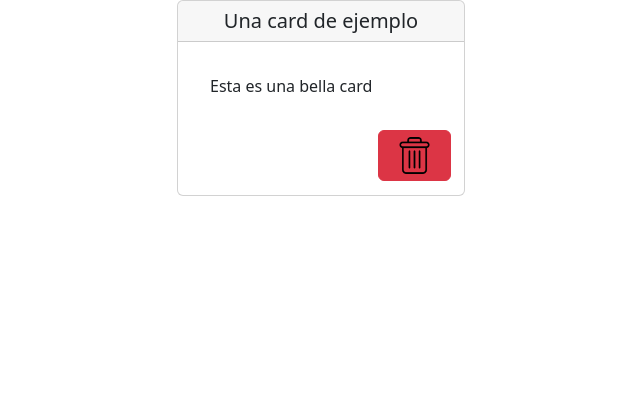
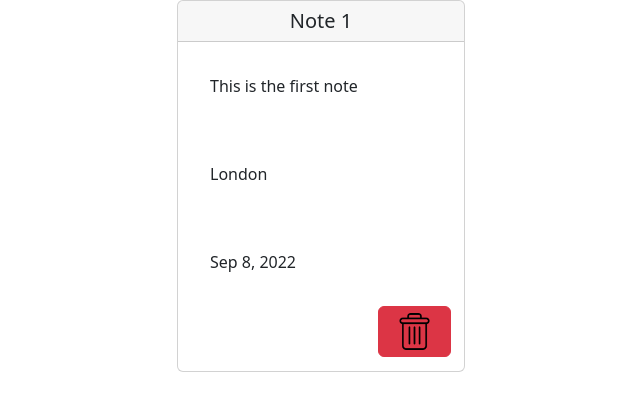
Before and after one commit to antoniamescia/notesapp-angular, an Angular app in the folder notesApp/: page / in a window 1280 px wide. Shown: the top 410 px of the page, without its empty margins (319-959 px from the left). Built offline with nearby package versions, Linux system fonts and the light colour scheme.

Commit message:
Started implementing weather component

```diff
--- a/notesApp/src/app/app.module.ts
+++ b/notesApp/src/app/app.module.ts
@@ -5,11 +5,13 @@ import { AppRoutingModule } from './app-routing.module';
 import { AppComponent } from './app.component';
 import { NgbModule } from '@ng-bootstrap/ng-bootstrap';
 import { NoteComponent } from './note/note.component';
+import { WeatherComponent } from './weather/weather.component';
 
 @NgModule({
   declarations: [
     AppComponent,
-    NoteComponent
+    NoteComponent,
+    WeatherComponent
   ],
   imports: [
     BrowserModule,
--- a/notesApp/src/app/note/note.component.html
+++ b/notesApp/src/app/note/note.component.html
@@ -1,14 +1,33 @@
-<div class="cardsBody container d-flex flex-wrap align-content-start justify-content-center">
-    <div class="card text-right" style="width: 18rem;">
-      <h5 class="card-header text-center note-title">Una card de ejemplo</h5>
-      <div class="card-body">
-        <p class="card-body card-text text-left note-description">Esta es una bella card </p>
+<div
+  class="cardsBody container d-flex flex-wrap align-content-start justify-content-center"
+>
+  <div class="card text-right" style="width: 18rem">
+    <h5 class="card-header text-center note-title">{{ note.title }}</h5>
+    <div class="card-body">
+      <p class="card-body card-text text-left note-description">
+        {{ note.description }}
+      </p>
+    </div>
+    <div class="card-body">
+      <p class="card-body card-text text-left note-city">{{note.city}}</p>
+    </div>
+    <div class="card-body">
+      <p class="card-body card-text text-left note-date">{{note.date | date }}</p>
+    </div>
+    <div>
+      <div>
+        <!-- acá va el componente magico de weather -->
       </div>
       <div class="delete-button">
-        <button type="button" id="cardDelete" class="btn btn-danger"
-          id="deleteCardButton">
-          <img src="./assets/img/delete.png" id="cardDeleteIcon" alt="Delete">
+        <button
+          type="button"
+          id="cardDelete"
+          class="btn btn-danger"
+          id="deleteCardButton"
+        >
+          <img src="./assets/img/delete.png" id="cardDeleteIcon" alt="Delete" />
         </button>
       </div>
     </div>
   </div>
+</div>
--- a/notesApp/src/app/note/note.component.ts
+++ b/notesApp/src/app/note/note.component.ts
@@ -3,6 +3,7 @@ import { AddNoteService } from '../add-note.service';
 import { EditNoteService } from '../edit-note.service';
 import { WeatherService } from '../weather.service';
 import { Note } from '../note';
+import { WeatherType } from '../weather';
 
 @Component({
   selector: 'app-note',
@@ -11,11 +12,21 @@ import { Note } from '../note';
 })
 export class NoteComponent implements OnInit {
 
-  selectedNote?: Note;
+  //selectedNote?: Note;
 
-  notes: Note[] = [];
+  note: Note = {
+    id: 1,
+    title: 'Note 1',
+    description: 'This is the first note',
+    city: 'London',
+    date: new Date(),
+    weather: {
+      temperture: 20,
+      type: WeatherType.Cloudy
+    }
+  }
 
-  constructor(private addNoteService : AddNoteService, private editNoteService: EditNoteService, public weatherService : WeatherService) { }
+  constructor() { }
 
   ngOnInit(): void {
   }
--- /dev/null
+++ b/notesApp/src/app/utils.ts
@@ -0,0 +1,32 @@
+import { WeatherType, Weather } from './weather';
+
+export class Utils {
+    public static setWeatherIcon(weatherType: WeatherType): string {
+        switch (weatherType) {
+            case WeatherType.Sunny:
+                return 'bi bi-brightness-high';
+            case WeatherType.Cloudy:
+                return 'bi bi-cloud';
+            case WeatherType.Rainy:
+                return 'bi bi-cloud-drizzle';
+            case WeatherType.Snowy:
+                return 'bi bi-cloud-snow';
+            case WeatherType.Windy:
+                return 'bi bi-wind';
+            case WeatherType.Stormy:
+                return 'bi bi-cloud-lightning-rain';
+            case WeatherType.Foggy:
+                return 'bi bi-cloud-fog';
+            case WeatherType.Hazy:
+                return 'bi bi-cloud-haze2';
+            case WeatherType.Misty:
+                return 'bi bi-snow';
+            case WeatherType.Dusty:
+                return 'bi bi-rainbow';
+            case WeatherType.Smoggy:
+                return 'bi bi-fire';
+            default:
+                return '';
+        }
+    }
+}
--- /dev/null
+++ b/notesApp/src/app/weather/weather.component.html
@@ -0,0 +1,6 @@
+<div>
+    <span>
+        <i id="weather"></i>
+        <p></p>
+    </span>
+</div>
--- /dev/null
+++ b/notesApp/src/app/weather/weather.component.ts
@@ -0,0 +1,28 @@
+import { Component, OnInit } from '@angular/core';
+import { WeatherService } from '../weather.service';
+import { Weather, WeatherType } from '../weather';
+import { Utils } from '../utils';
+
+@Component({
+  selector: 'app-weather',
+  templateUrl: './weather.component.html',
+  styleUrls: ['./weather.component.css']
+})
+export class WeatherComponent implements OnInit {
+
+
+  weather: Weather = {
+    temperture: 20,
+    type: WeatherType.Cloudy
+  }
+
+  icon = document.getElementById("weather");
+  //icon.class = Utils.getWeatherIcon(this.weather.type);
+
+
+  constructor(private weatherService: WeatherService) { }
+
+  ngOnInit(): void {
+  }
+
+}
```
Also changed, not shown: notesApp/src/app/weather/weather.component.css (added), 1 other file (tests, documents, lock files or other folders).
